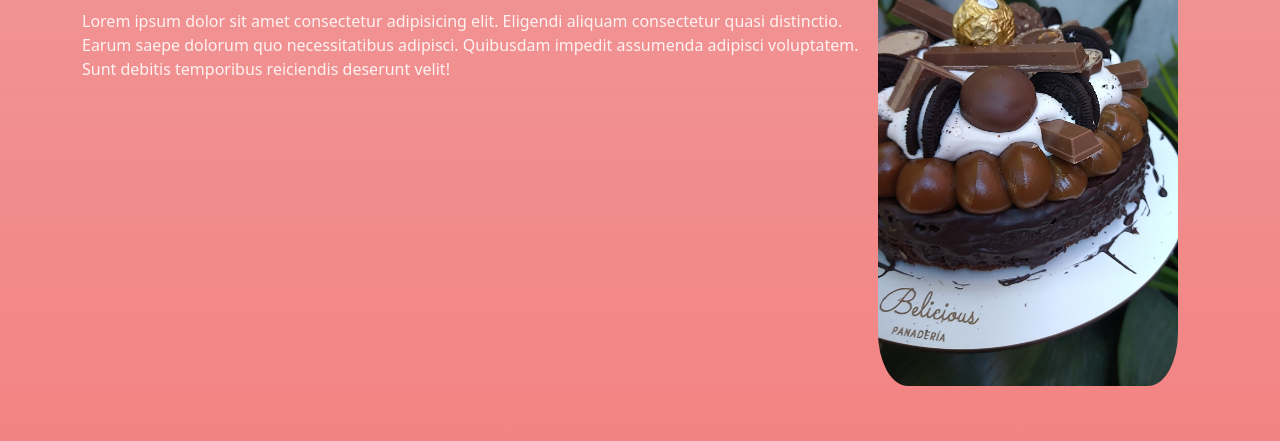
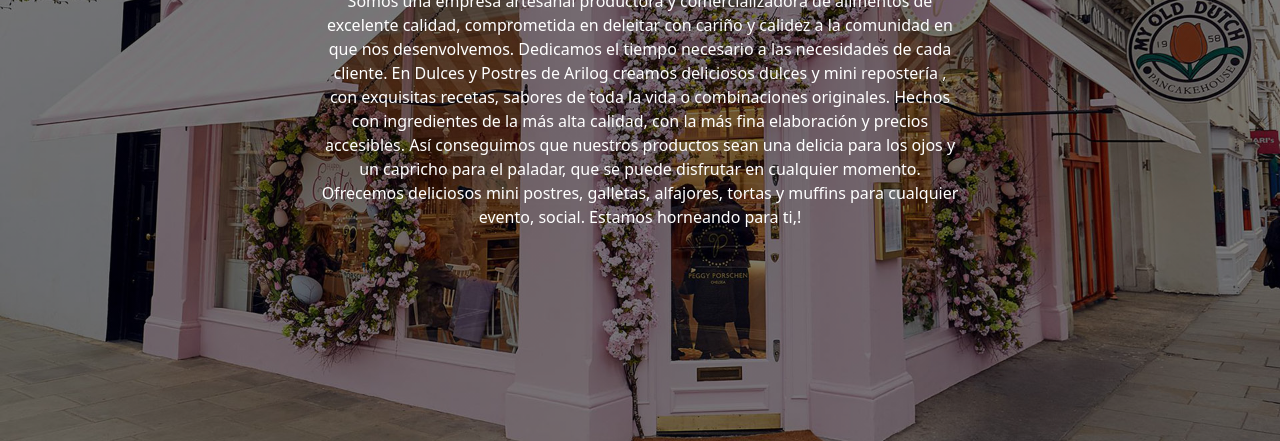
Before and after one commit to GermanOrieta/pasteleriaDelicious, a website: page index.html in a window 1280 px wide. Shown: the part 385-826 px from the top of the page. Drawn offline with nearby package versions, Linux system fonts and the light colour scheme.

Commit message:
modificando index

```diff
--- a/index.html
+++ b/index.html
@@ -52,13 +52,14 @@
         </nav>
     </header>
     <main>
-        <section class="container">
-            <div class="clearfix">
-                <h1 class="main__titulo animate__animated animate__pulse text-center">Pastelería</h1>
-                <img src="resources/torta1.jpg" class="col-md-6 float-md-end mb-3 ms-md-3 main__imagen" alt="...">
-                <p class="color__letra">Lorem ipsum dolor sit amet consectetur, adipisicing elit. Reiciendis voluptates, saepe aut iusto doloribus assumenda odio rem velit itaque vel unde consequuntur facilis perferendis nesciunt commodi fugit non eum aperiam!</p>
-                <p class="color__letra">Lorem ipsum dolor sit amet consectetur adipisicing elit. Autem non quos unde iste illo possimus consequatur nisi officiis optio, reiciendis atque! Voluptatibus reprehenderit doloremque reiciendis aut dicta in fugiat sint.</p>
-                <p class="color__letra">Lorem ipsum dolor sit amet consectetur adipisicing elit. Eligendi aliquam consectetur quasi distinctio. Earum saepe dolorum quo necessitatibus adipisci. Quibusdam impedit assumenda adipisci voluptatem. Sunt debitis temporibus reiciendis deserunt velit!</p>
+        <section>
+            <div class="main__principal">
+                <div class="main__texto">
+                    <h1>Delicius</h1>
+                    <p>Somos una empresa artesanal productora y comercializadora de alimentos de excelente calidad, comprometida en deleitar con cariño y calidez a la comunidad en que nos desenvolvemos. Dedicamos el tiempo necesario a las necesidades de cada cliente.
+                    En Dulces y Postres de Arilog  creamos deliciosos dulces y mini repostería , con exquisitas recetas, sabores de toda la vida o combinaciones originales. Hechos con ingredientes de la más alta calidad, con la más fina elaboración y precios accesibles. Así conseguimos que nuestros productos sean una delicia para los ojos y un capricho para el paladar, que se puede disfrutar en cualquier momento.
+                    Ofrecemos deliciosos mini postres, galletas, alfajores, tortas y muffins para cualquier evento, social. Estamos horneando para ti,!</p>
+                </div>
             </div>
         </section>
     </main>
--- a/scss/styles.scss
+++ b/scss/styles.scss
@@ -24,6 +24,23 @@
         float: right;
         border-radius: 10%;
         margin: 20px;
+        }
+
+    &__texto {
+        color: white;
+        text-align: center;
+        width: 50%;
+        }
+
+    &__principal {
+        width: 100vw;
+        height: 100vh;
+        display: flex;
+        align-items: center;
+        justify-content: center;
+        background:linear-gradient(to right, rgba(0, 0, 0, .5), rgba(0, 0, 0, .5)), url(../resources/fachada.jpg);
+        background-size: cover;
+        background-position: center;
         }
 }
 
```
Also changed, not shown: css/styles.css, resources/fachada.jpg (added).
